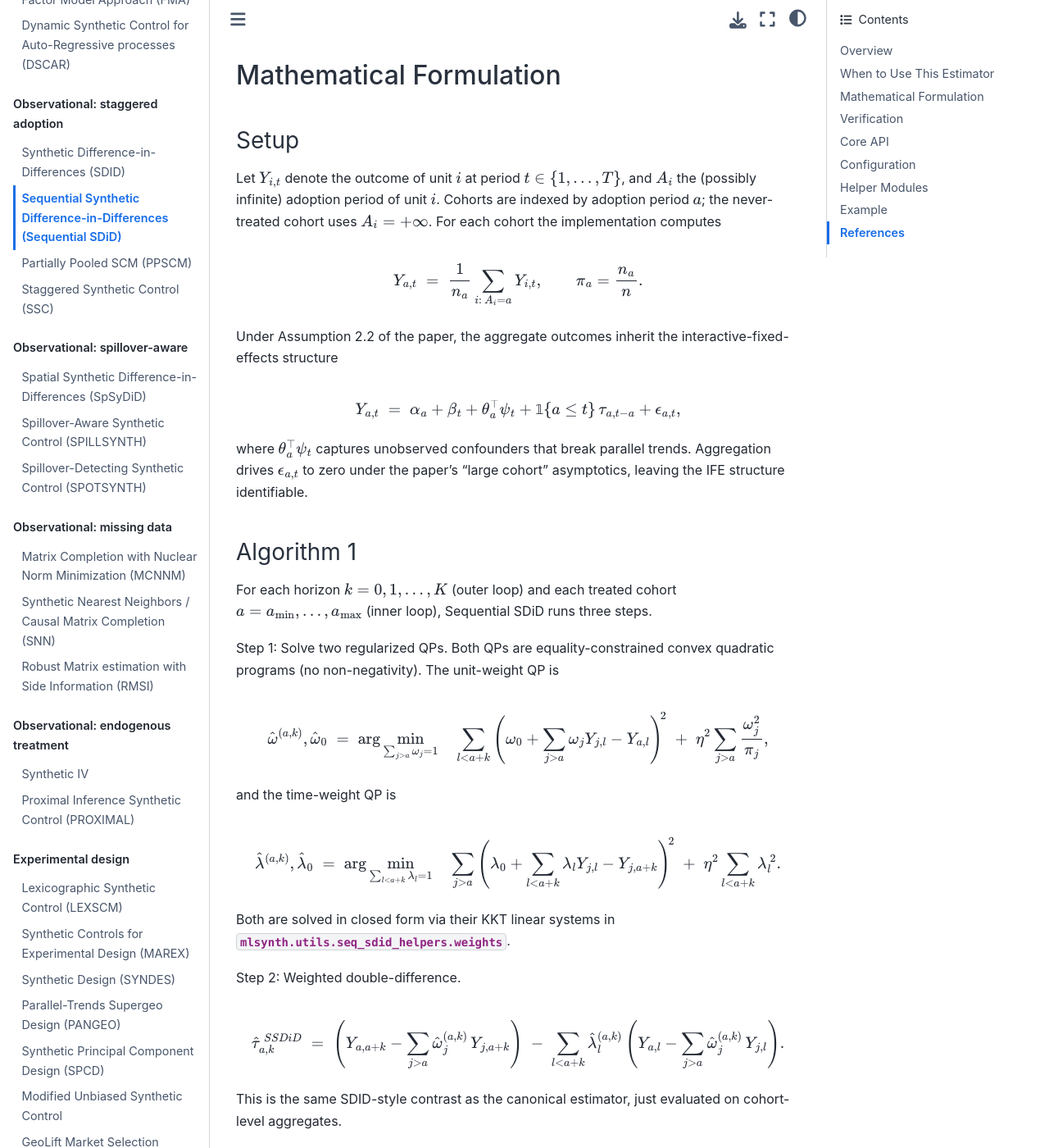
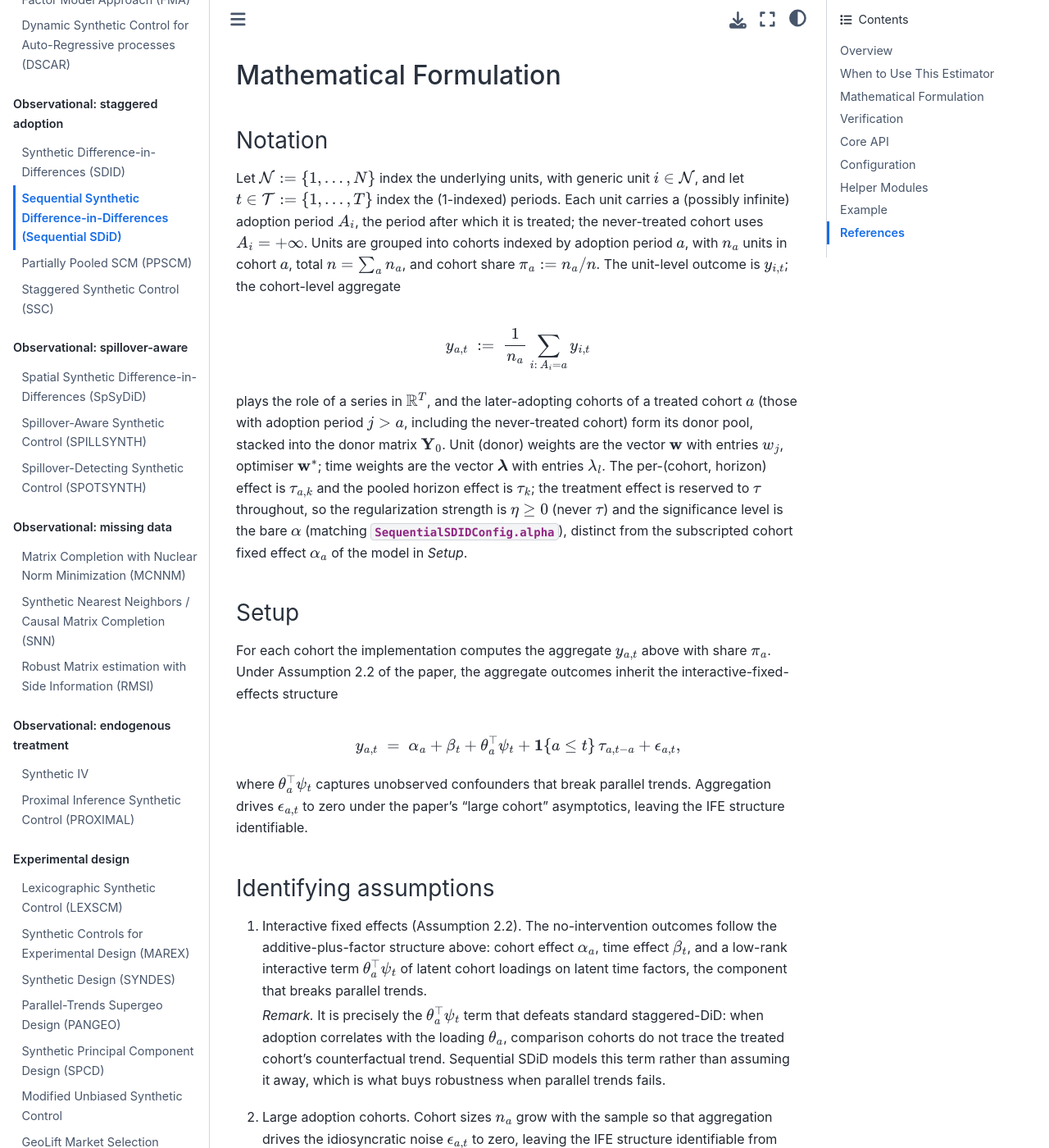
Before and after one commit to jgreathouse9/mlsynth, a Sphinx documentation site: the page built from docs/seq_sdid.rst, in a window 1280 px wide and 1400 px high, scrolled down 2312 px. Shown: the whole window at 82% size. Built offline with Sphinx 7.4.7 and the Sphinx Book theme 1.1.4, drawn with Linux system fonts in a browser that asks for light colours; some of the changed text lies outside the part shown.

Commit message:
docs(notation): convert snn, si, seq_sdid
Apply the binding notation canon (agents/agents_docs.md): symbols,
typography, page structure; content-preserving. All three were already
strongly conformant.

snn.rst      per-period effect/ATT to canon \tau_{it} / \widehat{\tau};
             lowercase scalar outcomes y_{it}, dummy d_{it}; \coloneqq.
             Matrix-completion design: index i kept (no forced j=1).
si.rst       \operatorname*{argmin}; definitional = -> \coloneqq for the
             estimator/CI/variance defs; one residual \hat -> \widehat.
             Multi-intervention scheme (action index d) preserved.
seq_sdid.rst disambiguate \alpha (significance, mirrors the config attr)
             from the cohort fixed effect \alpha_a; staggered design index i.

Sphinx build clean (si carries only pre-existing undefined-citation
warnings). No regressions.

https://claude.ai/code/session_01NFEcDVvBWKQwjc1u87fvFX

```diff
--- a/docs/seq_sdid.rst
+++ b/docs/seq_sdid.rst
@@ -21,21 +21,21 @@ regression that knows the unobserved interactive fixed effects (Proposition
 SC-type method. Five structural differences distinguish Sequential SDiD
 from the canonical SDID estimator already in :mod:`mlsynth`:
 
-* It works on aggregated cohort outcomes :math:`Y_{a, t} =
-  n_a^{-1} \sum_{i:\,A_i = a} Y_{i, t}` rather than unit-level data, with
-  cohort shares :math:`\pi_a = n_a / n` carrying the unit-count information.
-* Weights satisfy only the simplex sum constraint :math:`\sum \omega = 1`
+* It works on aggregated cohort outcomes :math:`y_{a, t} \coloneqq
+  n_a^{-1} \sum_{i:\,A_i = a} y_{i, t}` rather than unit-level data, with
+  cohort shares :math:`\pi_a \coloneqq n_a / n` carrying the unit-count information.
+* Weights satisfy only the simplex sum constraint :math:`\mathbf{1}^\top\mathbf{w} = 1`
   — non-negativity is dropped.
 * The unit-weight penalty is the population-share-scaled
-  :math:`\eta^{2} \sum_j \omega_j^2 / \pi_j`; the time-weight penalty is
+  :math:`\eta^{2} \sum_j w_j^2 / \pi_j`; the time-weight penalty is
   :math:`\eta^{2} \sum_l \lambda_l^2`.
 * Donors for cohort :math:`a` are restricted to later-adopting cohorts
   :math:`j > a` (including the never-treated cohort), not the universe of
   controls.
 * Cohort-by-horizon effects are estimated in a sequential cascade:
-  each :math:`\hat\tau_{a, k}^{\,SSDiD}` is computed, then the treated cell
-  :math:`Y_{a, a + k}` is overwritten with :math:`Y_{a, a + k} - \hat
-  \tau_{a, k}^{\,SSDiD}` so subsequent ``(a', k')`` steps see an imputed
+  each :math:`\widehat{\tau}_{a, k}^{\,\mathrm{SSDiD}}` is computed, then the treated cell
+  :math:`y_{a, a + k}` is overwritten with :math:`y_{a, a + k} - \widehat{\tau}_{a, k}^{\,\mathrm{SSDiD}}`
+  so subsequent ``(a', k')`` steps see an imputed
   panel free of treatment contamination.
 
 When to Use This Estimator
@@ -105,37 +105,104 @@ Do not use Sequential SDiD when
 Mathematical Formulation
 ------------------------
 
+Notation
+^^^^^^^^
+
+Let :math:`\mathcal{N} \coloneqq \{1, \dots, N\}` index the underlying units,
+with generic unit :math:`i \in \mathcal{N}`, and let
+:math:`t \in \mathcal{T} \coloneqq \{1, \dots, T\}` index the (1-indexed)
+periods. Each unit carries a (possibly infinite) adoption period :math:`A_i`,
+the period after which it is treated; the never-treated cohort uses
+:math:`A_i = +\infty`. Units are grouped into cohorts indexed by adoption
+period :math:`a`, with :math:`n_a` units in cohort :math:`a`, total
+:math:`n = \sum_a n_a`, and cohort share
+:math:`\pi_a \coloneqq n_a / n`. The unit-level outcome is :math:`y_{i, t}`;
+the cohort-level aggregate
+
+.. math::
+
+   y_{a, t}
+   \;\coloneqq\;
+   \frac{1}{n_a} \sum_{i:\, A_i = a} y_{i, t}
+
+plays the role of a series in :math:`\mathbb{R}^{T}`, and the later-adopting
+cohorts of a treated cohort :math:`a` (those with adoption period
+:math:`j > a`, including the never-treated cohort) form its donor pool, stacked
+into the donor matrix :math:`\mathbf{Y}_0`. Unit (donor) weights are the vector
+:math:`\mathbf{w}` with entries :math:`w_j`, optimiser :math:`\mathbf{w}^\ast`;
+time weights are the vector :math:`\boldsymbol{\lambda}` with entries
+:math:`\lambda_l`. The per-(cohort, horizon) effect is
+:math:`\tau_{a, k}` and the pooled horizon effect is :math:`\tau_k`; the
+treatment effect is reserved to :math:`\tau` throughout, so the regularization
+strength is :math:`\eta \ge 0` (never :math:`\tau`) and the significance level
+is the bare :math:`\alpha` (matching :py:attr:`SequentialSDIDConfig.alpha`),
+distinct from the subscripted cohort fixed effect :math:`\alpha_a` of the model
+in *Setup*.
+
 Setup
 ^^^^^
 
-Let :math:`Y_{i, t}` denote the outcome of unit :math:`i` at period
-:math:`t \in \{1, \dots, T\}`, and :math:`A_i` the (possibly infinite)
-adoption period of unit :math:`i`. Cohorts are indexed by adoption period
-:math:`a`; the never-treated cohort uses :math:`A_i = +\infty`. For each
-cohort the implementation computes
+For each cohort the implementation computes the aggregate :math:`y_{a, t}`
+above with share :math:`\pi_a`. Under Assumption 2.2 of the paper, the
+aggregate outcomes inherit the interactive-fixed-effects structure
 
 .. math::
 
-   Y_{a, t}
-   \;=\;
-   \frac{1}{n_a} \sum_{i:\, A_i = a} Y_{i, t},
-   \qquad
-   \pi_a = \frac{n_a}{n}.
-
-Under Assumption 2.2 of the paper, the aggregate outcomes inherit the
-interactive-fixed-effects structure
-
-.. math::
-
-   Y_{a, t}
+   y_{a, t}
    \;=\;
    \alpha_a + \beta_t + \theta_a^\top \psi_t
-   + \mathbb{1}\{a \le t\}\,\tau_{a, t - a} + \epsilon_{a, t},
+   + \mathbf{1}\{a \le t\}\,\tau_{a, t - a} + \epsilon_{a, t},
 
 where :math:`\theta_a^\top \psi_t` captures unobserved confounders that
 break parallel trends. Aggregation drives :math:`\epsilon_{a, t}` to zero
 under the paper's "large cohort" asymptotics, leaving the IFE structure
 identifiable.
+
+Identifying assumptions
+^^^^^^^^^^^^^^^^^^^^^^^^
+
+1. Interactive fixed effects (Assumption 2.2). The no-intervention
+   outcomes follow the additive-plus-factor structure above: cohort effect
+   :math:`\alpha_a`, time effect :math:`\beta_t`, and a low-rank interactive
+   term :math:`\theta_a^\top \psi_t` of latent cohort loadings on latent time
+   factors, the component that breaks parallel trends.
+
+   *Remark.* It is precisely the :math:`\theta_a^\top \psi_t` term that
+   defeats standard staggered-DiD: when adoption correlates with the loading
+   :math:`\theta_a`, comparison cohorts do not trace the treated cohort's
+   counterfactual trend. Sequential SDiD models this term rather than assuming
+   it away, which is what buys robustness when parallel trends fails.
+
+2. Large adoption cohorts. Cohort sizes :math:`n_a` grow with the sample so
+   that aggregation drives the idiosyncratic noise :math:`\epsilon_{a, t}` to
+   zero, leaving the IFE structure identifiable from the cohort aggregates.
+
+   *Remark.* This is the estimator's core requirement and its main limitation:
+   the within-cohort average must have enough units to average. With single-unit
+   or tiny cohorts the law of large numbers does not engage and the oracle
+   equivalence (Prop. 3.1) does not hold — use :doc:`ppscm` or canonical
+   :doc:`sdid` instead.
+
+3. Donor balance. Each treated cohort :math:`a` is balanced only against the
+   cohorts adopting after it (:math:`j > a`) plus any never-treated cohort, so
+   it needs at least two such donor cohorts to balance even a rank-one
+   interactive fixed effect — matching a one-dimensional loading and the
+   intercept spans :math:`(1, \lambda)`.
+
+   *Remark.* With a single donor the sum-to-one constraint forces
+   :math:`\mathbf{w} = [1]` and the cohort effect collapses to an unbalanced
+   DiD, biased whenever the loadings differ; that bias also cascades backward
+   through the sequential imputation. The latest cohorts are the most exposed,
+   so :meth:`SequentialSDID.fit` warns when a cohort is donor-starved (see
+   *Limitations*).
+
+4. No interference across cohorts (SUTVA). Treating one cohort does not
+   change the outcomes of the comparison cohorts that serve as its donors, so
+   the donor aggregates carry only no-intervention outcomes.
+
+   *Remark.* Spillovers onto the comparison cohorts contaminate the
+   counterfactual; when they are present use :doc:`spsydid` or
+   :doc:`spillsynth` rather than Sequential SDiD.
 
 Algorithm 1
 ^^^^^^^^^^^
@@ -149,32 +216,32 @@ convex quadratic programs (no non-negativity). The unit-weight QP is
 
 .. math::
 
-   \hat\omega^{(a, k)}, \hat\omega_0
+   \widehat{\mathbf{w}}^{(a, k)}, \widehat{w}_0
    \;=\;
-   \arg\min_{\sum_{j > a} \omega_j = 1}
+   \operatorname*{argmin}_{\sum_{j > a} w_j = 1}
    \quad
    \sum_{l < a + k}
      \left(
-       \omega_0
-       + \sum_{j > a} \omega_j Y_{j, l}
-       - Y_{a, l}
+       w_0
+       + \sum_{j > a} w_j \, y_{j, l}
+       - y_{a, l}
      \right)^{\!2}
    \;+\;
-   \eta^2 \sum_{j > a} \frac{\omega_j^2}{\pi_j},
+   \eta^2 \sum_{j > a} \frac{w_j^2}{\pi_j},
 
 and the time-weight QP is
 
 .. math::
 
-   \hat\lambda^{(a, k)}, \hat\lambda_0
+   \widehat{\boldsymbol{\lambda}}^{(a, k)}, \widehat{\lambda}_0
    \;=\;
-   \arg\min_{\sum_{l < a + k} \lambda_l = 1}
+   \operatorname*{argmin}_{\sum_{l < a + k} \lambda_l = 1}
    \quad
    \sum_{j > a}
      \left(
        \lambda_0
-       + \sum_{l < a + k} \lambda_l Y_{j, l}
-       - Y_{j, a + k}
+       + \sum_{l < a + k} \lambda_l \, y_{j, l}
+       - y_{j, a + k}
      \right)^{\!2}
    \;+\;
    \eta^2 \sum_{l < a + k} \lambda_l^{\,2}.
@@ -186,20 +253,20 @@ Step 2: Weighted double-difference.
 
 .. math::
 
-   \hat\tau_{a, k}^{\,SSDiD}
+   \widehat{\tau}_{a, k}^{\,\mathrm{SSDiD}}
    \;=\;
    \left(
-     Y_{a, a + k}
+     y_{a, a + k}
      -
-     \sum_{j > a} \hat\omega_j^{(a, k)} \, Y_{j, a + k}
+     \sum_{j > a} \widehat{w}_j^{(a, k)} \, y_{j, a + k}
    \right)
    \;-\;
    \sum_{l < a + k}
-     \hat\lambda_l^{(a, k)}
+     \widehat{\lambda}_l^{(a, k)}
      \left(
-       Y_{a, l}
+       y_{a, l}
        -
-       \sum_{j > a} \hat\omega_j^{(a, k)} \, Y_{j, l}
+       \sum_{j > a} \widehat{w}_j^{(a, k)} \, y_{j, l}
      \right).
 
 This is the same SDID-style contrast as the canonical estimator, just
@@ -209,7 +276,7 @@ Step 3: Sequential imputation.
 
 .. math::
 
-   Y_{a, a + k} \;:=\; Y_{a, a + k} \;-\; \hat\tau_{a, k}^{\,SSDiD}.
+   y_{a, a + k} \;\coloneqq\; y_{a, a + k} \;-\; \widehat{\tau}_{a, k}^{\,\mathrm{SSDiD}}.
 
 The treated cell is replaced with its estimated counterfactual *in place*
 in the panel matrix. When the outer loop advances to a longer horizon or
@@ -225,11 +292,11 @@ via Equation 2.5 of the paper:
 
 .. math::
 
-   \hat\tau_k^{\,SSDiD}(\mu)
+   \widehat{\tau}_k^{\,\mathrm{SSDiD}}(\mu)
    \;=\;
-   \sum_{a \in [a_{\min}, a_{\max}]} \mu_a \hat\tau_{a, k}^{\,SSDiD},
+   \sum_{a \in [a_{\min}, a_{\max}]} \mu_a \, \widehat{\tau}_{a, k}^{\,\mathrm{SSDiD}},
    \qquad
-   \mu_a = \frac{\pi_a}{\sum_{a' \in [a_{\min}, a_{\max}]} \pi_{a'}}.
+   \mu_a \coloneqq \frac{\pi_a}{\sum_{a' \in [a_{\min}, a_{\max}]} \pi_{a'}}.
 
 The default ``mu`` is proportional to cohort shares (i.e. larger cohorts
 get more weight), recovering the unit-uniform interpretation common in the
@@ -239,7 +306,7 @@ The :math:`\eta \to \infty` Limit
 ^^^^^^^^^^^^^^^^^^^^^^^^^^^^^^^^^
 
 Remark 2.2 of the paper notes that as :math:`\eta \to \infty`, the unit-
-weight QP's penalty :math:`\sum \omega_j^2 / \pi_j` forces :math:`\omega_j
+weight QP's penalty :math:`\sum w_j^2 / \pi_j` forces :math:`w_j
 \propto \pi_j` (each unit in the donor pool gets equal weight), and the
 time-weight QP's penalty :math:`\sum \lambda_l^{\,2}` forces
 :math:`\lambda_l = 1 / (a + k - 1)` (uniform). The resulting estimator is
@@ -263,9 +330,9 @@ Imbens (2003). At each bootstrap iteration:
 
    .. math::
 
-      Y_{a, t}(\xi)
+      y_{a, t}(\xi)
       \;=\;
-      \frac{\sum_{i:\, A_i = a} Y_{i, t} \xi_i}{\sum_{i:\, A_i = a} \xi_i}.
+      \frac{\sum_{i:\, A_i = a} y_{i, t} \, \xi_i}{\sum_{i:\, A_i = a} \xi_i}.
 
 3. Re-run Algorithm 1 on the perturbed panel.
 4. Record the pooled event-study vector.
@@ -293,7 +360,7 @@ balanced only against the cohorts adopting after it (:math:`j > a`) plus any
 never-treated cohort, so it needs at least two such donor cohorts to
 balance even a rank-one interactive fixed effect — matching a one-dimensional
 loading and the intercept spans :math:`(1, \lambda)`. With a single donor the
-sum-to-one constraint forces :math:`\omega = [1]` and the cohort effect
+sum-to-one constraint forces :math:`\mathbf{w} = [1]` and the cohort effect
 collapses to an unbalanced DiD, biased whenever the loadings differ; that bias
 also cascades backward through the sequential imputation. On a *noiseless*
 rank-one factor the estimator recovers the effect exactly for every cohort
```
Also changed, not shown: docs/si.rst (+74 -62 lines), docs/snn.rst (+5 -5 lines).
